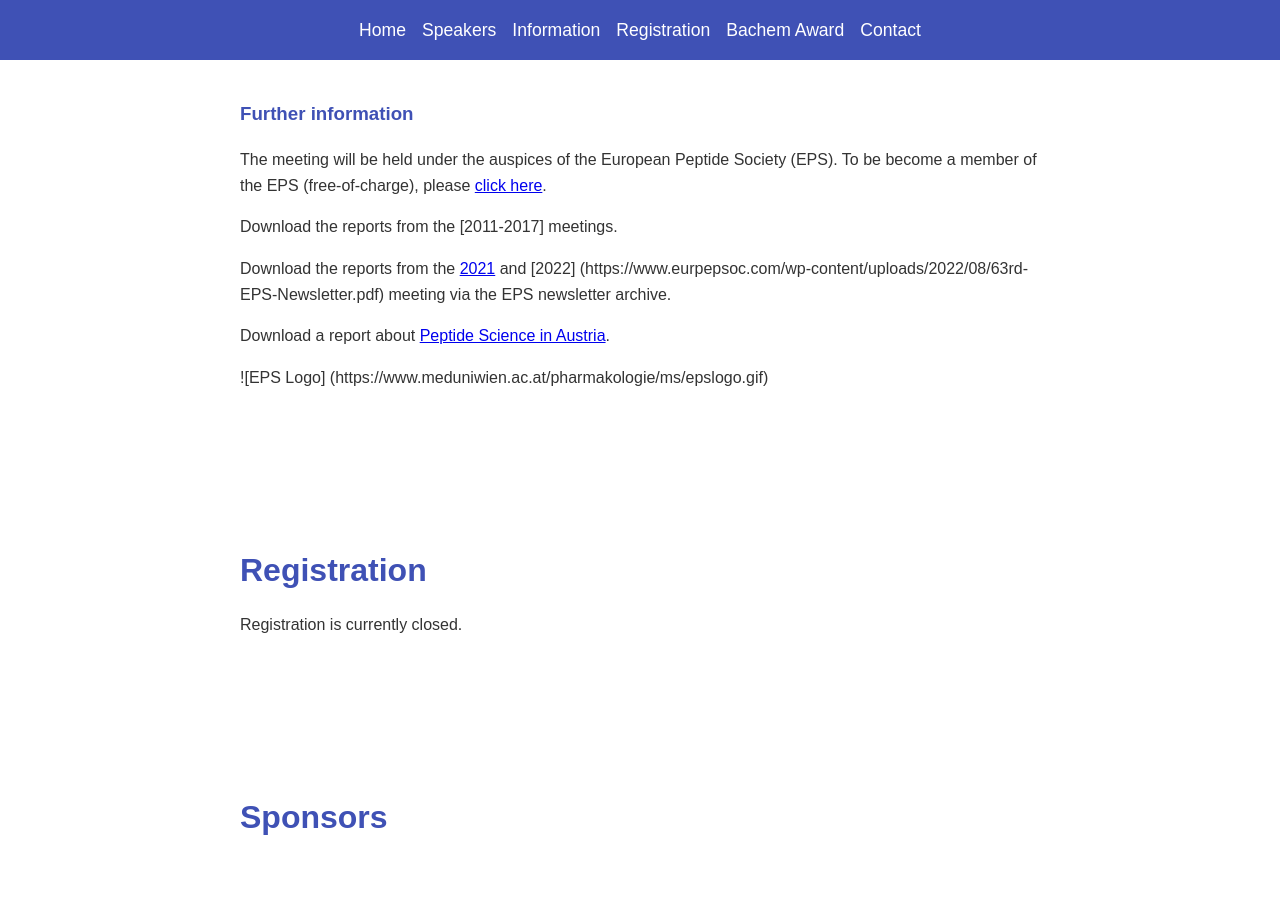
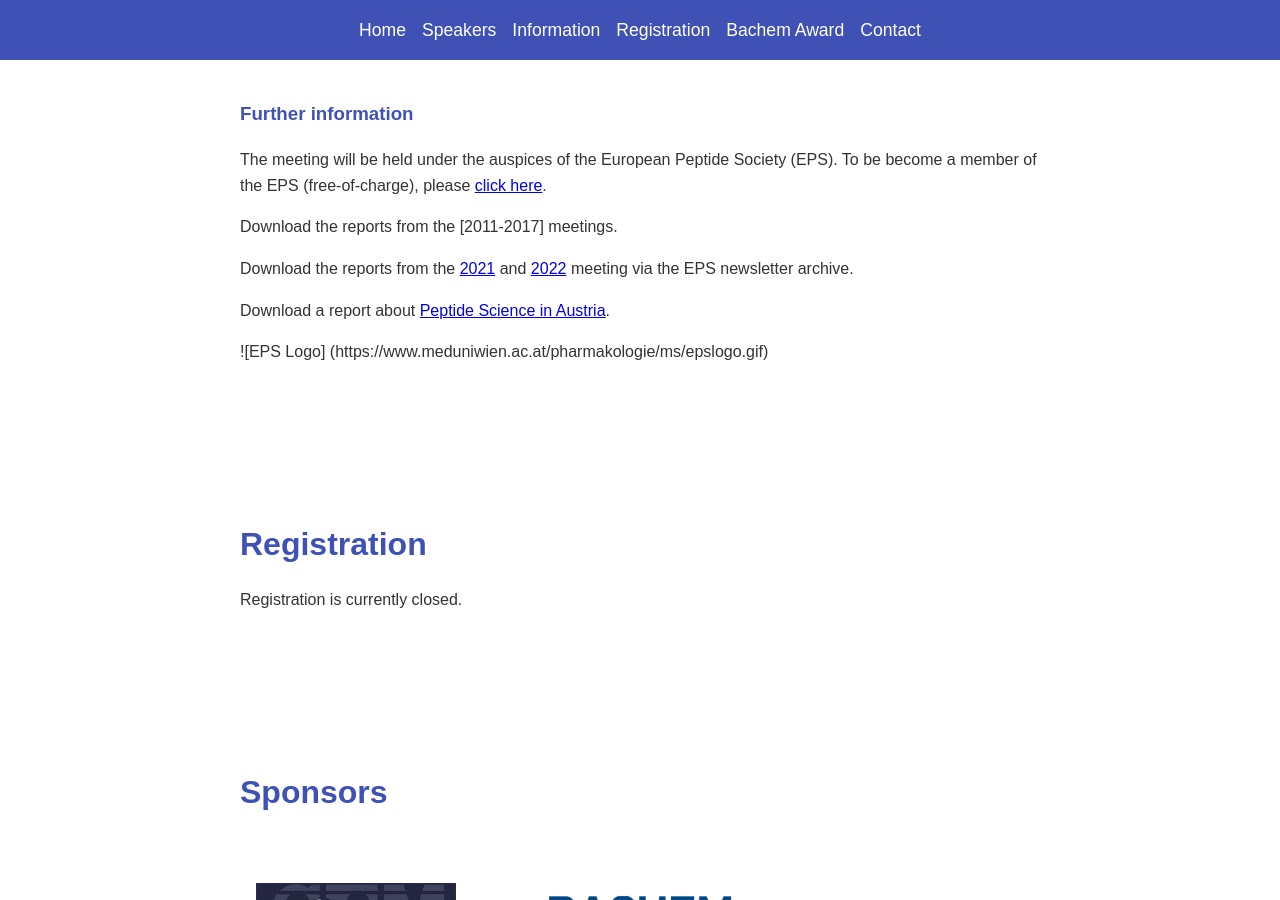
Before and after one commit to austrianpeptide/v2, a Jekyll site: the page built from index.markdown, in a window 1280 px wide and 900 px high, scrolled down 2722 px. Built offline with Jekyll 4.4.1, drawn with Linux system fonts in a browser that asks for light colours; some of the changed lines change nothing that is shown.

Commit message:
Update content.yml

```diff
--- a/_data/content.yml
+++ b/_data/content.yml
@@ -81,7 +81,7 @@ page:
 
 
     Download the reports from the [2021](https://www.eurpepsoc.com/wp-content/uploads/2022/08/63rd-EPS-Newsletter.pdf)
-    and [2022] (https://www.eurpepsoc.com/wp-content/uploads/2022/08/63rd-EPS-Newsletter.pdf)
+    and [2022](http://www.eurpepsoc.com/wp-content/uploads/2022/08/63rd-EPS-Newsletter.pdf)
     meeting via the EPS newsletter archive.
 
 
```
